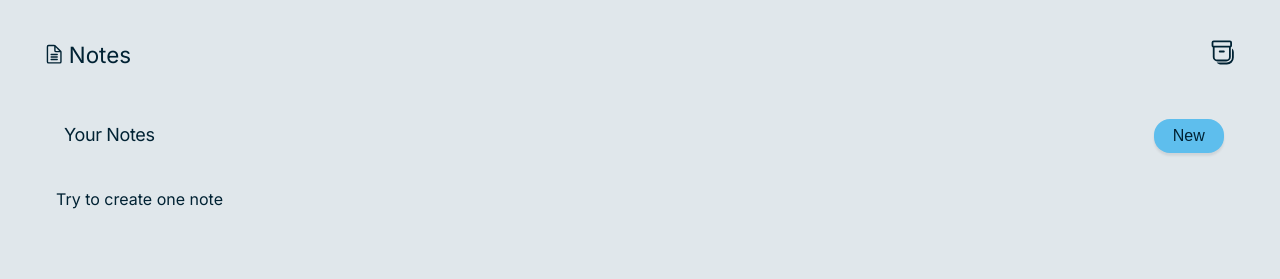
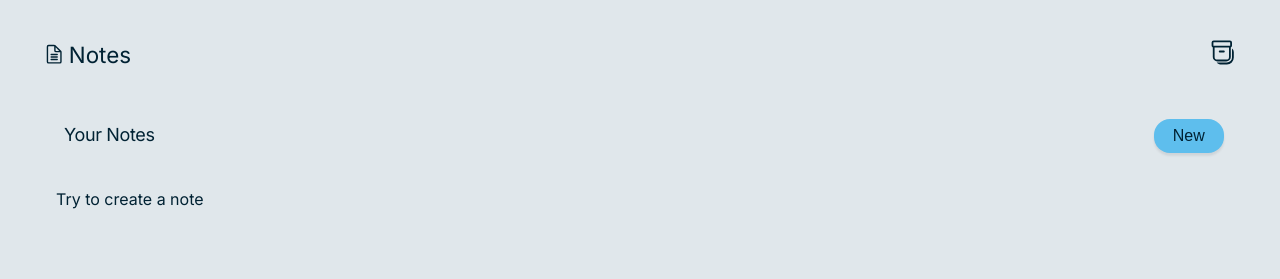
Before and after one commit to zaynhakim/notes-app, a React (Vite) app: page / in a window 1280 px wide. Shown: the top 279 px of the page. Built offline with nearby package versions, Linux system fonts and the light colour scheme.

Commit message:
minor fix

```diff
--- a/src/routes/home.jsx
+++ b/src/routes/home.jsx
@@ -48,7 +48,7 @@ export default function Home() {
             </Link>
           ))
         ) : (
-          <p>Try to create one note</p>
+          <p>Try to create a note</p>
         )}
       </div>
     </div>
```
